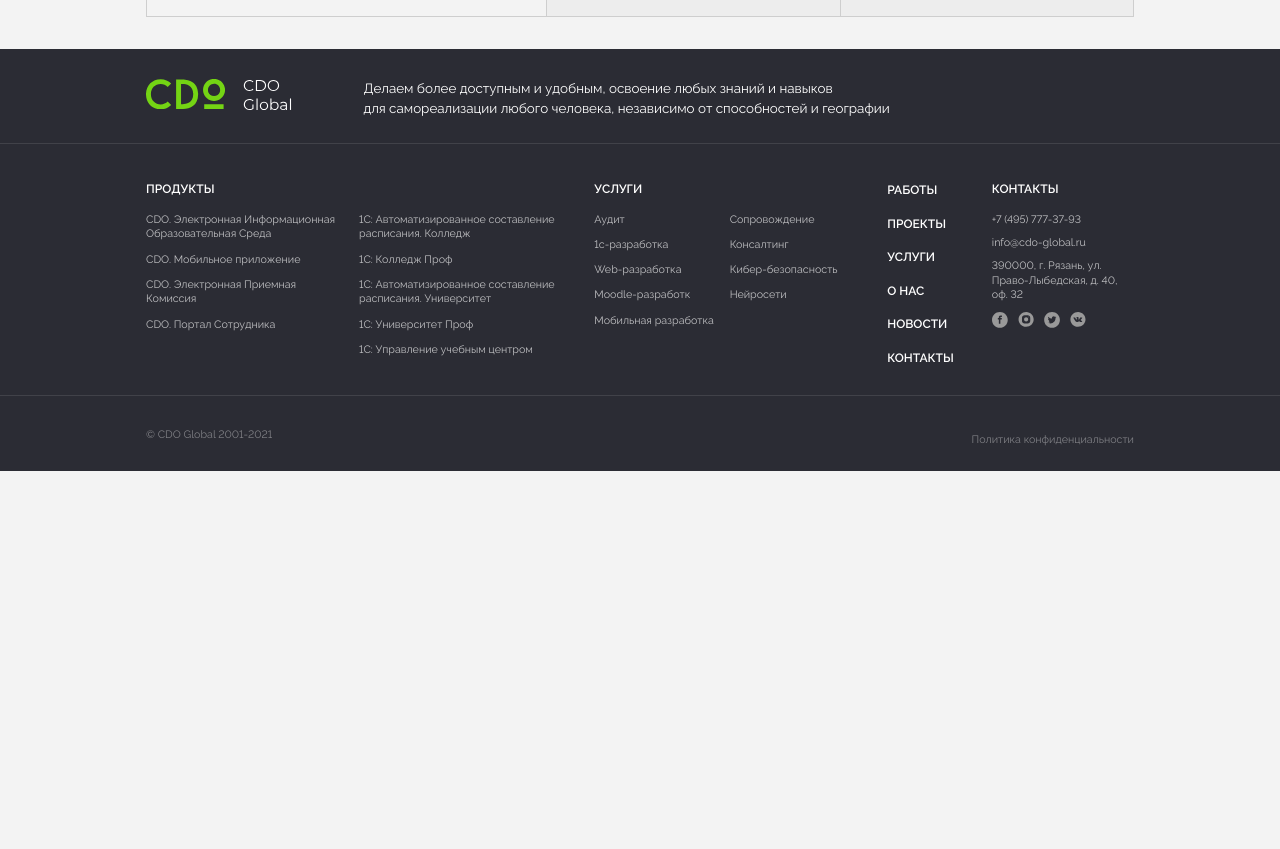
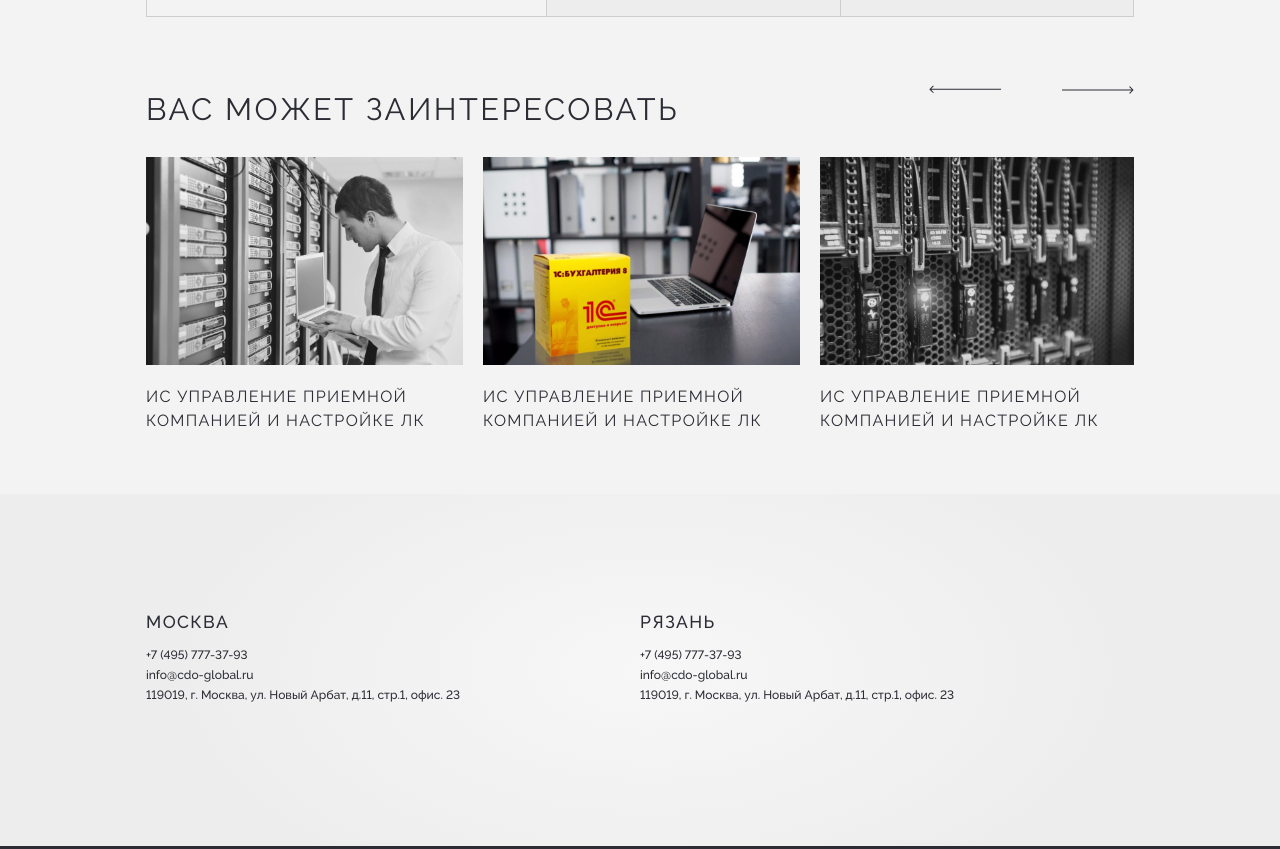
Before and after one commit to iea79/cdo-global, a plain HTML site: page home.html in a window 1280 px wide. Shown: the part 2956-3805 px from the top of the page. Before the commit the page ends 3427 px from the top, so only its background shows below. Drawn offline with Linux system fonts and the light colour scheme.

Commit message:
Home page

```diff
--- a/home.html
+++ b/home.html
@@ -321,6 +321,39 @@
         </div>
       </section>
       <!-- end circuSolutions-->
+      <!-- begin interest-->
+      <section class="interest section" id="interest">
+        <div class="container_center">
+          <h2 class="section__title">Вас может заинтересовать</h2>
+          <div class="sliderTripple"><a class="evensNews__slide" href="#">
+              <div class="evensNews__img"><img src="img/event-1.jpg" alt=""/></div>
+              <div class="evensNews__name">ИС управление приемной компанией и настройке ЛК</div></a><a class="evensNews__slide" href="#">
+              <div class="evensNews__img"><img src="img/event-2.jpg" alt=""/></div>
+              <div class="evensNews__name">ИС управление приемной компанией и настройке ЛК</div></a><a class="evensNews__slide" href="#">
+              <div class="evensNews__img"><img src="img/event-3.jpg" alt=""/></div>
+              <div class="evensNews__name">ИС управление приемной компанией и настройке ЛК</div></a><a class="evensNews__slide" href="#">
+              <div class="evensNews__img"><img src="img/event-4.jpg" alt=""/></div>
+              <div class="evensNews__name">ИС управление приемной компанией и настройке ЛК</div></a>
+          </div>
+        </div>
+      </section>
+      <!-- end interest-->
+      <!-- begin prefooter-->
+      <div class="prefooter">
+        <div class="container_center">
+          <div class="prefooter__contact">
+            <div class="prefooter__col">
+              <div class="prefooter__city">Москва</div>
+              <div class="prefooter__items"><a href="tel: +7 (495) 777-37-93">+7 (495) 777-37-93</a><a href="mailto: info@cdo-global.ru">info@cdo-global.ru</a><span>119019, г. Москва, ул. Новый Арбат, д.11, стр.1, офис. 23</span></div>
+            </div>
+            <div class="prefooter__col">
+              <div class="prefooter__city">Рязань</div>
+              <div class="prefooter__items"><a href="tel: +7 (495) 777-37-93">+7 (495) 777-37-93</a><a href="mailto: info@cdo-global.ru">info@cdo-global.ru</a><span>119019, г. Москва, ул. Новый Арбат, д.11, стр.1, офис. 23</span></div>
+            </div>
+          </div>
+        </div>
+      </div>
+      <!-- end prefooter-->
     </main>
     <footer class="footer">
       <div class="footer__top">
--- a/scss/style.scss
+++ b/scss/style.scss
@@ -247,5 +247,62 @@
             }
         }
     }
+}
+
+.prefooter {
+    padding: 3em 0 1.5em;
+    background: radial-gradient(38.6% 73.42% at 50.76% 50%, #F7F7F7 0%, #EDEDED 100%);
+
+    @media (min-width: 768px) {
+        padding: 10.8125em 0 12.9375em;
+    }
+
+    &__contact {
+        @media (min-width: 768px) {
+            display: flex;
+        }
+    }
+
+    &__col {
+        margin-bottom: 1.5em;
+
+        @media (min-width: 768px) {
+            width: 50%;
+            padding-right: 8em;
+            margin-bottom: 0;
+        }
+    }
+
+    &__city {
+        font-weight: 500;
+        font-size: 1.625em;
+        line-height: 1.4;
+        letter-spacing: 0.08em;
+        text-transform: uppercase;
+        margin: 0 0 0.75em;
+    }
+
+    &__items {
+        font-weight: 500;
+        font-size: 1.125em;
+        line-height: 1.4;
+        display: flex;
+        flex-direction: column;
+        align-items: flex-start;
+
+        a,
+        span {
+            margin: 0 0 0.25em;
+            color: $main_color;
+        }
+
+        a {
+            text-decoration-color: transparent;
+
+            &:hover {
+                text-decoration-color: inherit;
+            }
+        }
+    }
 
 }
```
Also changed, not shown: css/style.css, 2 other files.
